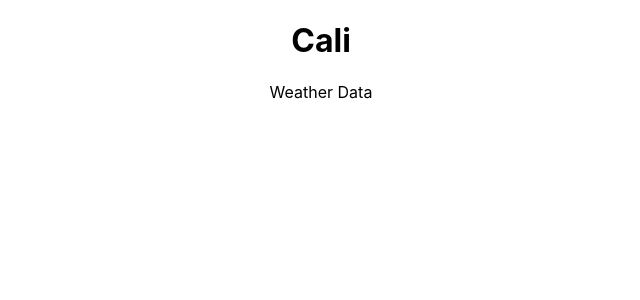
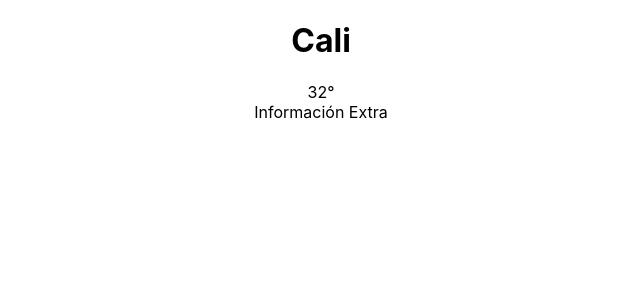
Before and after one commit to jacs4210/react-apps, a React (Create React App) app in the folder weather-app/: page / in a window 1280 px wide. Shown: the top 300 px of the page, without its empty margins (319-959 px from the left). Built offline with nearby package versions, Linux system fonts and the light colour scheme.

Commit message:
Se crean los componentes WeatherExtraInfo y WeatherTemperature y se editan para recibir parámetros en todos los componentes.

```diff
--- a/weather-app/src/components/Location.js
+++ b/weather-app/src/components/Location.js
@@ -1,8 +1,8 @@
 import React from 'react';
 
-const Location = () => (
+const Location = (props) => (
     <div>
-        <h1>Cali</h1>
+        <h1>{props.city}</h1>
     </div>
 );
 
--- a/weather-app/src/components/WeatherData.js
+++ b/weather-app/src/components/WeatherData.js
@@ -1,7 +1,12 @@
 import React from 'react';
+import WeatherTemperature from './WeatherTemperature';
+import WeatherExtraInfo from './WeatherExtraInfo';
 
 const WeatherData = () => (
-    <div>Weather Data</div>
-)
+    <div>
+        <WeatherTemperature temp={32}/>
+        <WeatherExtraInfo extraInfo={"Información Extra"}/>
+    </div>
+);
 
 export default WeatherData;
--- /dev/null
+++ b/weather-app/src/components/WeatherExtraInfo.js
@@ -0,0 +1,7 @@
+import React from 'react';
+
+const WeatherExtraInfo = (props) => (
+    <div>{props.extraInfo}</div>
+);
+
+export default WeatherExtraInfo;
--- a/weather-app/src/components/WeatherLocation.js
+++ b/weather-app/src/components/WeatherLocation.js
@@ -4,7 +4,7 @@ import WeatherData from './WeatherData';
 
 const WeatherLocation = () => (
     <div>
-        <Location/>
+        <Location city={"Cali"}/>
         <WeatherData/>
     </div>
 );
--- /dev/null
+++ b/weather-app/src/components/WeatherTemperature.js
@@ -0,0 +1,9 @@
+import React from 'react';
+
+const WeatherTemperature = (props) => (
+    <div>
+        <span>{props.temp}°</span>
+    </div>
+);
+
+export default WeatherTemperature;
```
Also changed, not shown: 1 other file (tests, documents, lock files or other folders).
